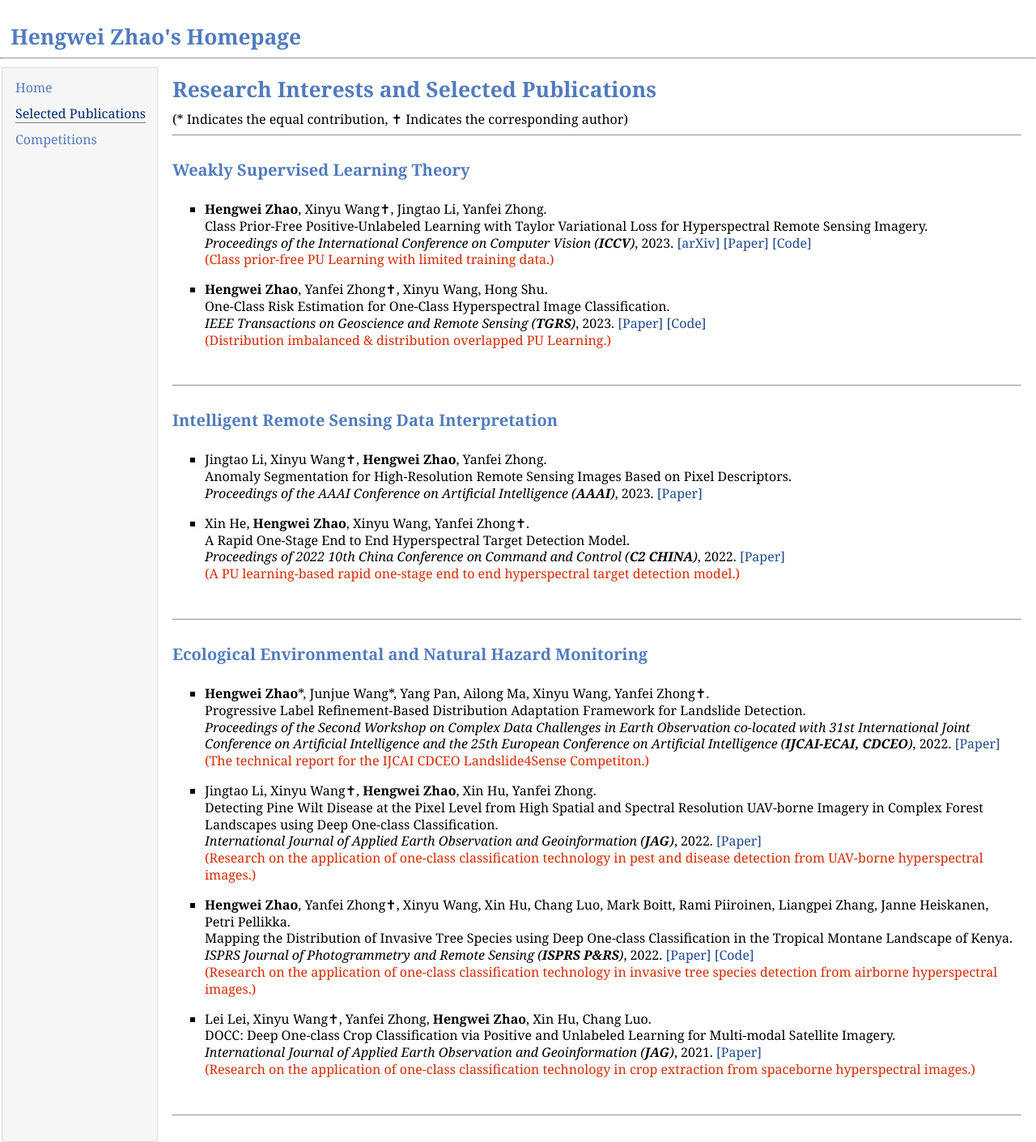
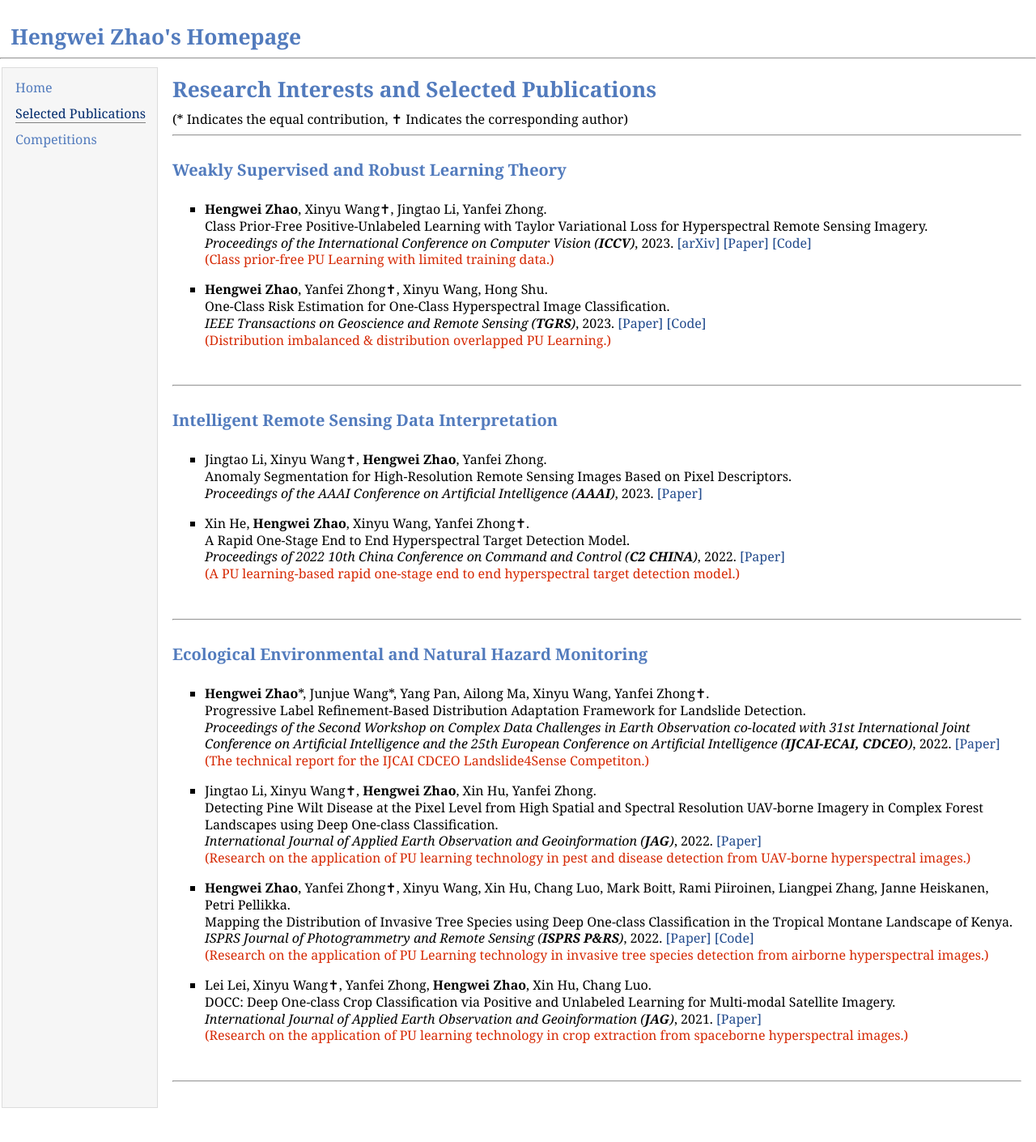
Before and after one commit to Hengwei-Zhao96/hengwei-zhao96.github.io, a plain HTML site: page publications.html in a window 1280 px wide. Shown: the whole page at 81% size. After the commit the page ends 1378 px from the top, so only its background shows below. Drawn offline with Linux system fonts and the light colour scheme.

Commit message:
Update research objects

```diff
--- a/publications.html
+++ b/publications.html
@@ -23,7 +23,7 @@
 <hr>
 <br>
 <div>
-    <h2><a name="Weakly Supervised Learning Theory"></a>Weakly Supervised Learning Theory</h2>
+    <h2><a name="Weakly Supervised Learning Theory"></a>Weakly Supervised and Robust Learning Theory</h2>
     <div>
         <ul>
             <li><p style = "margin:15px 0">
@@ -90,7 +90,7 @@
                 Detecting Pine Wilt Disease at the Pixel Level from High Spatial and Spectral Resolution UAV-borne Imagery in Complex Forest Landscapes using Deep One-class Classification.<br>
                 <i>International Journal of Applied Earth Observation and Geoinformation (<b>JAG</b>)</i>, 2022.
                 <a href="https://www.sciencedirect.com/science/article/pii/S1569843222001443" target="_blank">[Paper]</a><br>
-                <font color="#D62A05">(Research on the application of one-class classification technology in pest and disease detection from UAV-borne hyperspectral images.)</font><br>
+                <font color="#D62A05">(Research on the application of PU learning technology in pest and disease detection from UAV-borne hyperspectral images.)</font><br>
             </p></li>
             <li><p style = "margin:15px 0">
             	<b>Hengwei Zhao</b>, Yanfei Zhong✝, Xinyu Wang, Xin Hu, Chang Luo, Mark Boitt, Rami Piiroinen, Liangpei Zhang, Janne Heiskanen, Petri Pellikka.<br>
@@ -98,14 +98,14 @@
                 <i>ISPRS Journal of Photogrammetry and Remote Sensing (<b>ISPRS P&RS</b>)</i>, 2022.
                 <a href="https://www.sciencedirect.com/science/article/abs/pii/S0924271622000715" target="_blank">[Paper]</a>
                 <a href="https://github.com/Hengwei-Zhao96/HOneCls" target="_blank">[Code]</a><br>
-                <font color="#D62A05">(Research on the application of one-class classification technology in invasive tree species detection from airborne hyperspectral images.)</font><br>
+                <font color="#D62A05">(Research on the application of PU Learning technology in invasive tree species detection from airborne hyperspectral images.)</font><br>
             </p></li>
             <li><p style = "margin:15px 0">
             	Lei Lei, Xinyu Wang✝, Yanfei Zhong, <b>Hengwei Zhao</b>, Xin Hu, Chang Luo.<br>
                 DOCC: Deep One-class Crop Classification via Positive and Unlabeled Learning for Multi-modal Satellite Imagery.<br>
                 <i>International Journal of Applied Earth Observation and Geoinformation (<b>JAG</b>)</i>, 2021.
                 <a href="https://www.sciencedirect.com/science/article/pii/S0303243421003056" target="_blank">[Paper]</a><br>
-                <font color="#D62A05">(Research on the application of one-class classification technology in crop extraction from spaceborne hyperspectral images.)</font><br>
+                <font color="#D62A05">(Research on the application of PU learning technology in crop extraction from spaceborne hyperspectral images.)</font><br>
             </p></li>
         </ul>
         <br>
```
Also changed, not shown: index.html (+2 -1 lines).
